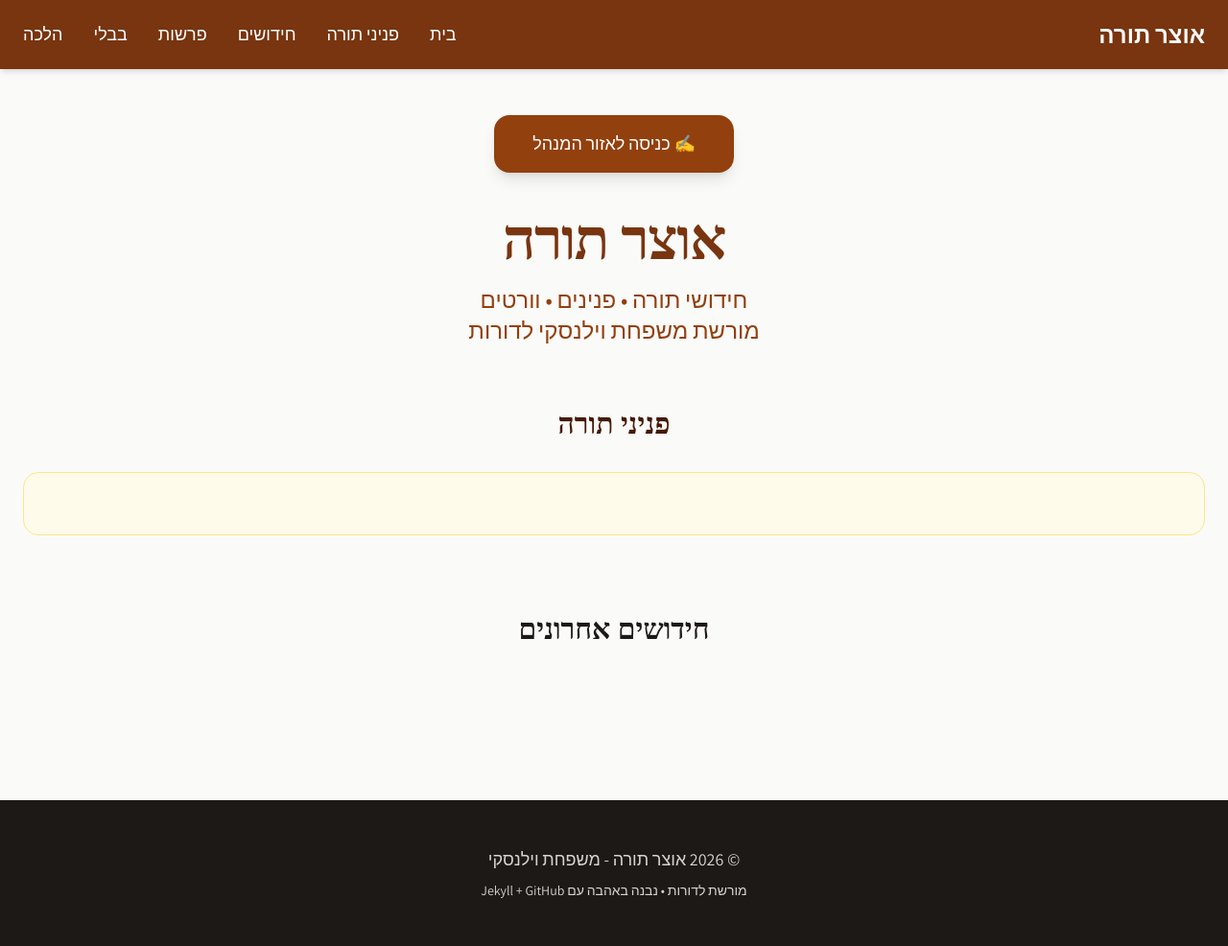
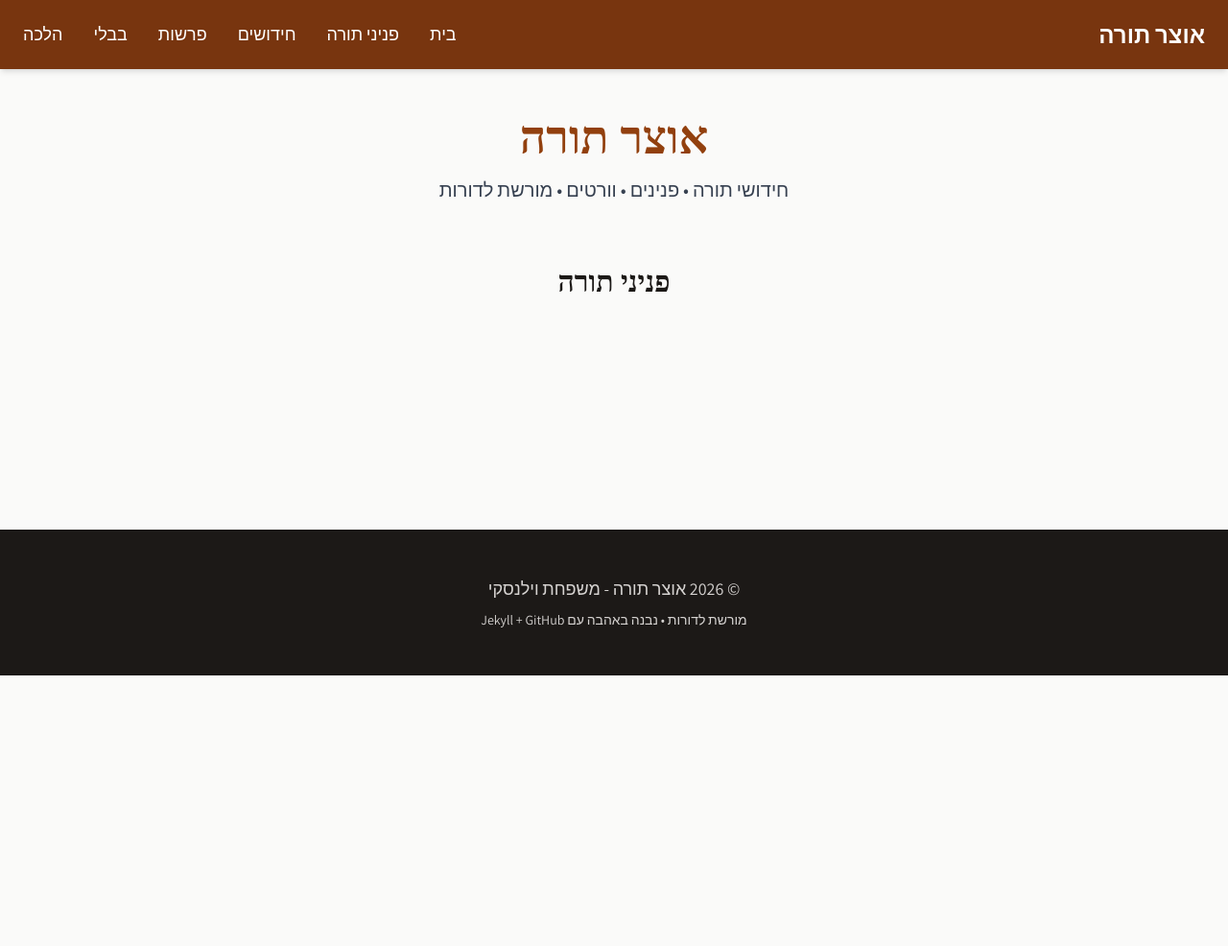
Before and after one commit to vilenskytorah/torah-archive, a Jekyll site: the page built from index.html, in a window 1280 px wide. Shown: the whole page at 96% size. Built offline with Jekyll 4.4.1, drawn with Linux system fonts in a browser that asks for light colours; nearby versions of some CDN libraries; some web fonts are replaced; after the commit the page ends 900 px from its top, so only the background shows below that.

Commit message:
Update index.html

```diff
--- a/index.html
+++ b/index.html
@@ -1,43 +1,24 @@
 ---
-title: אוצר תורה - וילנסקי
+title: אוצר תורה
 layout: default
 ---
 
 <div class="max-w-7xl mx-auto px-6 py-12">
-   <!-- כפתור אזור מנהל -->
-  <div class="text-center mb-10">
-    <a href="/admin/"
-       target="_blank"
-       class="inline-flex items-center gap-3 bg-amber-800 hover:bg-amber-900 text-white font-medium text-lg px-10 py-4 rounded-2xl transition-all shadow-lg">
-      ✍️ כניסה לאזור המנהל
-    </a>
-  </div>
-  <!-- כותרת ראשית -->
   <header class="text-center mb-16">
-    <h1 class="text-5xl md:text-6xl font-bold text-amber-900 mb-4 tracking-tight">
-      אוצר תורה
-    </h1>
-    <p class="text-2xl text-amber-800 font-medium">
-      חידושי תורה • פנינים • וורטים<br>
-      מורשת משפחת וילנסקי לדורות
-    </p>
+    <h1 class="text-5xl font-bold text-amber-800 mb-4">אוצר תורה</h1>
+    <p class="text-xl text-gray-700">חידושי תורה • פנינים • וורטים • מורשת לדורות</p>
   </header>
 
-  <!-- פניני תורה -->
+  <!-- פניני תורה - גלגלת -->
   <section class="mb-20">
-    <h2 class="text-3xl font-semibold mb-8 text-center text-amber-950">פניני תורה</h2>
-    <div id="pninim-marquee" class="bg-amber-50 border border-amber-200 rounded-2xl p-8 overflow-hidden">
-      <div class="marquee flex gap-12 whitespace-nowrap">
-        <!-- פנינים יתמלאו אוטומטית -->
-      </div>
+    <h2 class="text-3xl font-semibold mb-8 text-center">פניני תורה</h2>
+    <div id="pninim-carousel" class="carousel overflow-hidden">
+      <!-- יתמלא אוטומטית ע"י JS -->
     </div>
   </section>
 
-  <!-- חידושים אחרונים -->
-  <section>
-    <h2 class="text-3xl font-semibold mb-8 text-center">חידושים אחרונים</h2>
-    <div class="grid md:grid-cols-2 lg:grid-cols-3 gap-8" id="latest-chidushim">
-      <!-- יתמלא אוטומטית -->
-    </div>
-  </section>
+  <!-- הדברים האחרונים -->
+  <div class="grid md:grid-cols-2 lg:grid-cols-3 gap-8">
+    <!-- כאן יופיעו כרטיסים של חידושים אחרונים מכל הקטגוריות -->
+  </div>
 </div>
```
